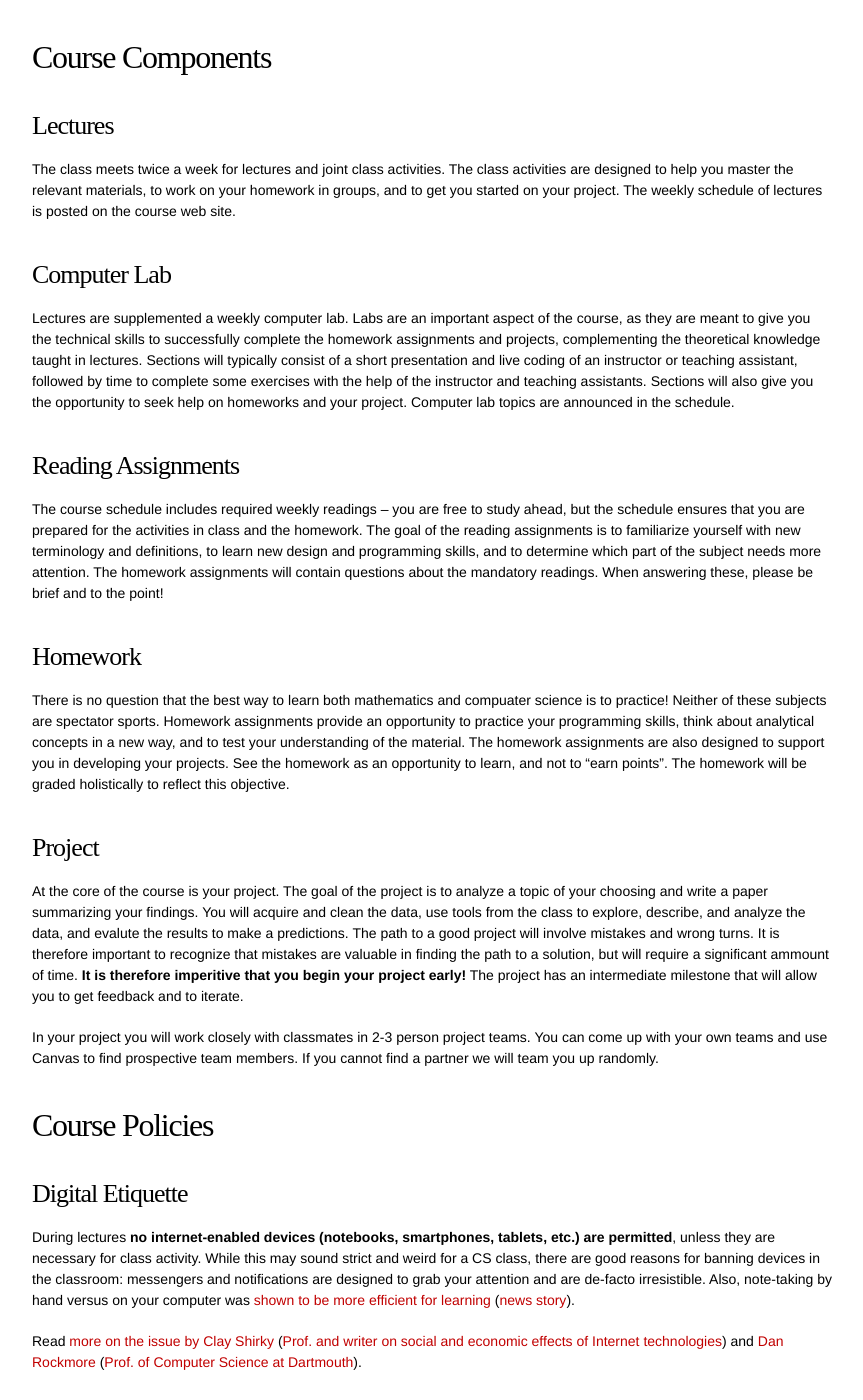
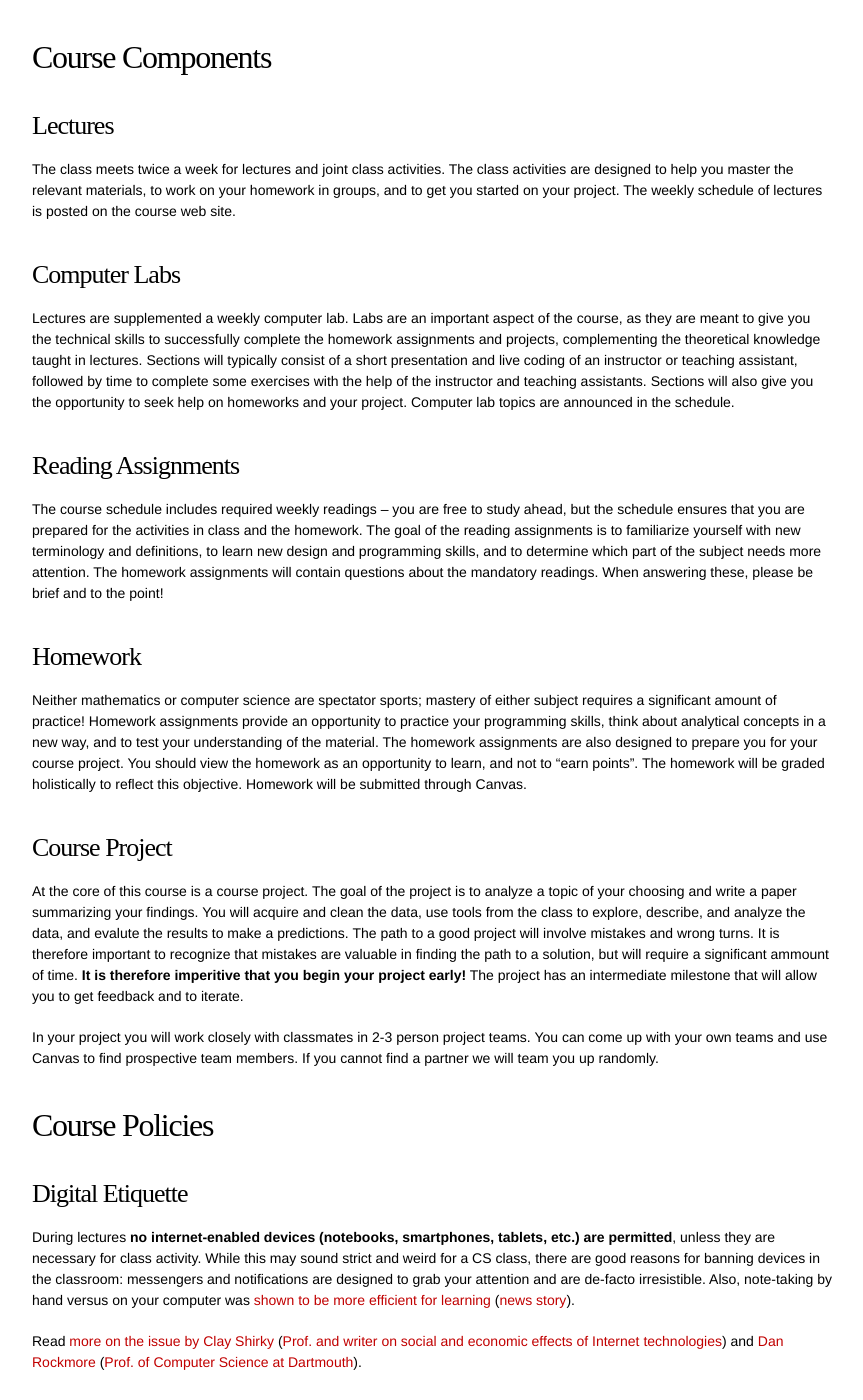
Before and after one commit to datascience-course/2016-website, a Jekyll site: the page built from syllabus.md, in a window 1280 px wide and 1400 px high, scrolled down 1081 px. Shown: the whole window, without its empty margins (208-1071 px from the left). Built offline with Jekyll 4.4.1, drawn with Linux system fonts in a browser that asks for light colours; some web fonts are replaced.

Commit message:
Update syllabus.md

```diff
--- a/syllabus.md
+++ b/syllabus.md
@@ -104,7 +104,7 @@ These recommended textbooks will allow you to deepen your understanding of speci
 ### Lectures
 The class meets twice a week for lectures and joint class activities. The class activities are designed to help you master the relevant materials, to work on your homework in groups, and to get you started on your project. The weekly schedule of lectures is posted on the course web site.
 
-### Computer Lab
+### Computer Labs
 Lectures are supplemented a weekly computer lab. Labs are an important aspect of the course, as they are meant to give you the technical skills to successfully complete the homework assignments and projects, complementing the theoretical knowledge taught in lectures. Sections will typically consist of a short presentation and live coding of an instructor or teaching assistant, followed by time to complete some exercises with the help of the instructor and teaching assistants. Sections will also give you the opportunity to seek help on homeworks and your project. Computer lab topics are announced in the schedule.
 
 <!--### Sections
@@ -119,10 +119,10 @@ Held during lecture times, in design studios are you will hone your skills in de
 The course schedule includes required weekly readings – you are free to study ahead, but the schedule ensures that you are prepared for the activities in class and the homework. The goal of the reading assignments is to familiarize yourself with new terminology and definitions, to learn new design and programming skills, and to determine which part of the subject needs more attention. The homework assignments will contain questions about the mandatory readings. When answering these, please be brief and to the point!
 
 ### Homework
-There is no question that the best way to learn both mathematics and compuater science is to practice! Neither of these subjects are spectator sports. Homework assignments provide an opportunity to practice your programming skills, think about analytical concepts in a new way, and to test your understanding of the material. The homework assignments are also designed to support you in developing your projects. See the homework as an opportunity to learn, and not to “earn points”. The homework will be graded holistically to reflect this objective.
+Neither mathematics or computer science are spectator sports; mastery of either subject requires a significant amount of practice! Homework assignments provide an opportunity to practice your programming skills, think about analytical concepts in a new way, and to test your understanding of the material. The homework assignments are also designed to prepare you for your course project. You should view the homework as an opportunity to learn, and not to “earn points”. The homework will be graded holistically to reflect this objective. Homework will be submitted through Canvas.
 
-### Project
-At the core of the course is your project. The goal of the project is to analyze a topic of your choosing and write a paper summarizing your findings. You will acquire and clean the data, use tools from the class to explore, describe, and analyze the data, and evalute the results to make a predictions. The path to a good project will involve mistakes and wrong turns. It is therefore important to recognize that mistakes are valuable in finding the path to a solution, but will require a significant ammount of time. **It is therefore imperitive that you begin your project early!** The project has an intermediate milestone that will allow you to get feedback and to iterate.
+### Course Project
+At the core of this course is a course project. The goal of the project is to analyze a topic of your choosing and write a paper summarizing your findings. You will acquire and clean the data, use tools from the class to explore, describe, and analyze the data, and evalute the results to make a predictions. The path to a good project will involve mistakes and wrong turns. It is therefore important to recognize that mistakes are valuable in finding the path to a solution, but will require a significant ammount of time. **It is therefore imperitive that you begin your project early!** The project has an intermediate milestone that will allow you to get feedback and to iterate.
 
 In your project you will work closely with classmates in 2-3 person project teams. You can come up with your own teams and use Canvas to find prospective team members. If you cannot find a partner we will team you up randomly.
 
```
